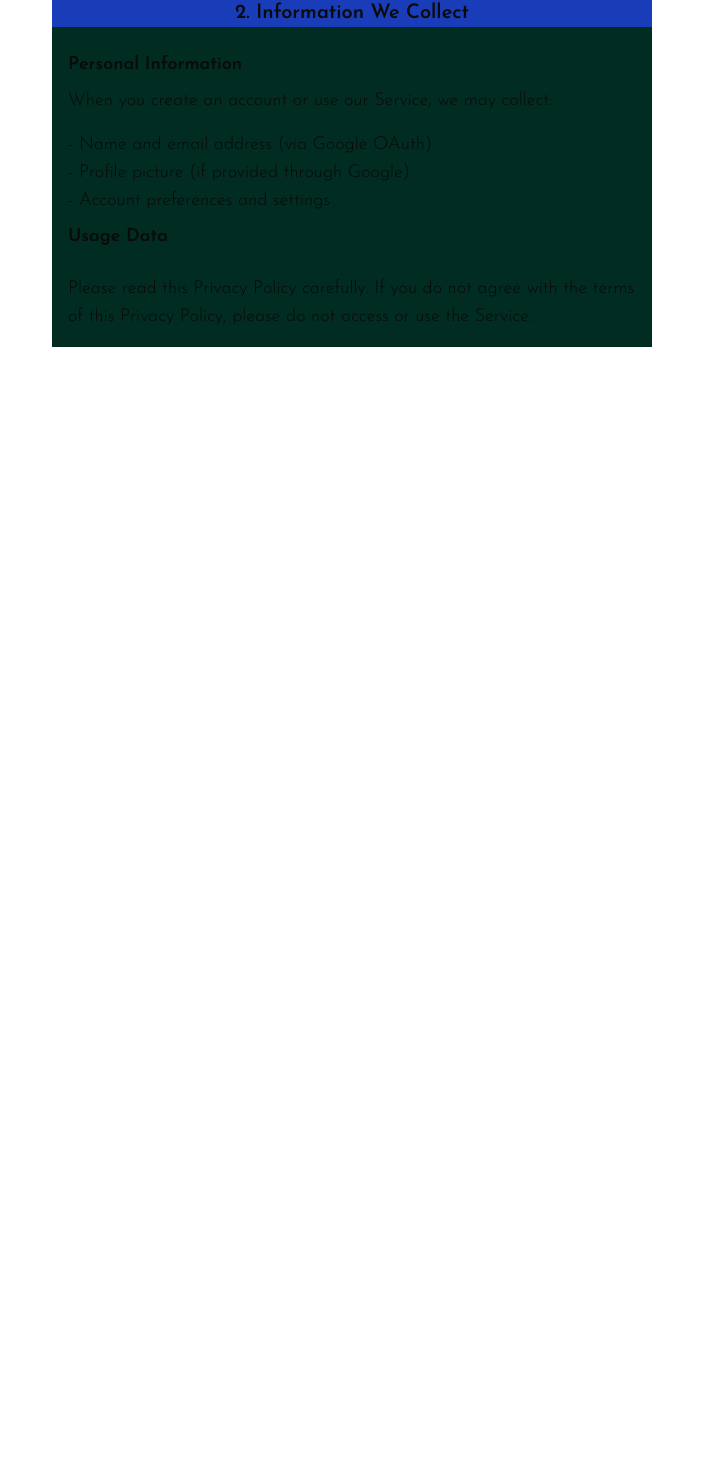
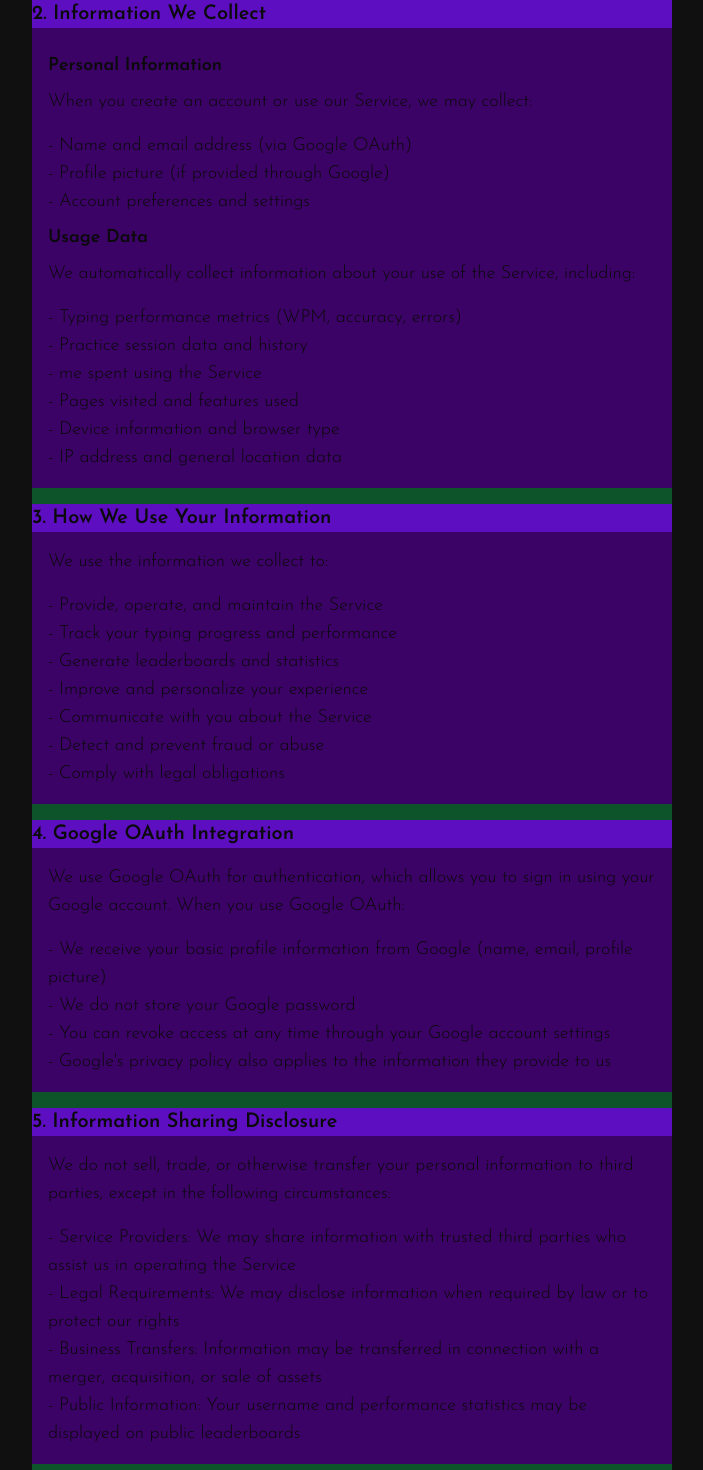
Before and after one commit to chrissmaganaa/copytyping, a Next.js app: page /privacy in a window 1280 px wide. Shown: the part 545-2015 px from the top of the page, without its empty margins (288-991 px from the left). Before the commit the page ends 908 px from the top, so only its background shows below. Built offline with nearby package versions, Linux system fonts and the light colour scheme.

Commit message:
even better privacy policy flow

```diff
--- a/app/(boring)/privacy/page.tsx
+++ b/app/(boring)/privacy/page.tsx
@@ -5,7 +5,7 @@ import Link from "next/link"
 export default function Privacy() {
   return (
     <>
-      <div className="w-full flex flex-col items-center font-josefin">
+      <div className="w-full bg-[#101010] flex flex-col items-center font-josefin">
 
         <Headbar/>
 
@@ -13,19 +13,23 @@ export default function Privacy() {
           <Button className="text-[#999999] bg-transparent flex justify-center items-center h-[32px] w-[72px] pb-1 mt-32 ease-in duration-200 transition-all cursor-pointer rounded-md hover:text-white hover:bg-[#151515] hover:rounded-sm">Back</Button>
         </Link>
 
-        <div className="font-bold text-4xl my-8">Privacy Policy</div>
 
-        <div className="bg-blue-800 flex flex-col items-center my-4">
+        <div className="bg-green-900 w-2/4">
+          <div className="font-bold text-4xl my-8 text-center">Privacy Policy</div>
+
+          <hr className="mb-8"></hr>
+
+          <div className="bg-violet-800 flex flex-col my-4">
             <div className="text-xl font-semibold">1. Introduction</div>
-          <div className="bg-emerald-950 flex flex-col justify-center text-lg font-light w-[600px] p-4">
+            <div className="bg-purple-950 flex flex-col text-lg font-light p-4">
               <div className="pb-4">CopyTyping ("we," "our," or "us") is committed to protecting your privacy. This Privacy Policy explains how we collect, use, disclose, and safeguard your information when you use our typing practice service.</div>
               <div className="pt-4">Please read this Privacy Policy carefully. If you do not agree with the terms of this Privacy Policy, please do not access or use the Service.</div>
             </div>
           </div>
 
-        <div className="bg-blue-800 flex flex-col items-center my-4">
+          <div className="bg-violet-800 flex flex-col my-4">
             <div className="text-xl font-semibold">2. Information We Collect</div>
-          <div className="bg-emerald-950 flex flex-col justify-center text-lg font-light w-[600px] p-4">
+            <div className="bg-purple-950 flex flex-col text-lg font-light p-4">
 
               <div className="py-2 font-semibold">Personal Information</div>
               <div className="pb-4">When you create an account or use our Service, we may collect:</div>
@@ -36,28 +40,62 @@ export default function Privacy() {
               </ul>
 
               <div className="py-2 font-semibold">Usage Data</div>
-            <div className="pt-4">Please read this Privacy Policy carefully. If you do not agree with the terms of this Privacy Policy, please do not access or use the Service.</div>
+              <div className="pb-4">We automatically collect information about your use of the Service, including:</div>
+              <ul>
+                  <li>- Typing performance metrics (WPM, accuracy, errors)</li>
+                  <li>- Practice session data and history</li>
+                  <li>- me spent using the Service</li>
+                  <li>- Pages visited and features used</li>
+                  <li>- Device information and browser type</li>
+                  <li>- IP address and general location data</li>
+              </ul>
             </div>
           </div>
+
+          <div className="bg-violet-800 flex flex-col my-4">
+            <div className="text-xl font-semibold">3. How We Use Your Information</div>
+            <div className="bg-purple-950 flex flex-col text-lg font-light p-4">
+              <div className="pb-4">We use the information we collect to:</div>
+              <ul>
+                  <li>- Provide, operate, and maintain the Service</li>
+                  <li>- Track your typing progress and performance</li>
+                  <li>- Generate leaderboards and statistics</li>
+                  <li>- Improve and personalize your experience</li>
+                  <li>- Communicate with you about the Service</li>
+                  <li>- Detect and prevent fraud or abuse</li>
+                  <li>- Comply with legal obligations</li>
+              </ul>
+            </div>
+          </div>
+
+          <div className="bg-violet-800 flex flex-col my-4">
+            <div className="text-xl font-semibold">4. Google OAuth Integration</div>
+            <div className="bg-purple-950 flex flex-col text-lg font-light p-4">
+              <div className="pb-4">We use Google OAuth for authentication, which allows you to sign in using your Google account. When you use Google OAuth:</div>
+              <ul>
+                  <li>- We receive your basic profile information from Google (name, email, profile picture)</li>
+                  <li>- We do not store your Google password</li>
+                  <li>- You can revoke access at any time through your Google account settings</li>
+                  <li>- Google's privacy policy also applies to the information they provide to us</li>
+              </ul>
+            </div>
+          </div>
+
+          <div className="bg-violet-800 flex flex-col my-4">
+            <div className="text-xl font-semibold">5. Information Sharing Disclosure</div>
+            <div className="bg-purple-950 flex flex-col text-lg font-light p-4">
+              <div className="pb-4">We do not sell, trade, or otherwise transfer your personal information to third parties, except in the following circumstances:</div>
+              <ul>
+                  <li>- Service Providers: We may share information with trusted third parties who assist us in operating the Service</li>
+                  <li>- Legal Requirements: We may disclose information when required by law or to protect our rights</li>
+                  <li>- Business Transfers: Information may be transferred in connection with a merger, acquisition, or sale of assets</li>
+                  <li>- Public Information: Your username and performance statistics may be displayed on public leaderboards</li>
+              </ul>
+            </div>
+          </div>
+        </div>
+
       </div>
     </>
   )
 }
-
-
-// 2.1 Personal Information
-// When you create an account or use our Service, we may collect:
-
-// Name and email address (via Google OAuth)
-// Profile picture (if provided through Google)
-// Account preferences and settings
-
-// 2.2 Usage Data
-// We automatically collect information about your use of the Service, including:
-
-// Typing performance metrics (WPM, accuracy, errors)
-// Practice session data and history
-// Time spent using the Service
-// Pages visited and features used
-// Device information and browser type
-// IP address and general location data
```
Lines whose indentation alone changed are shown as unchanged.
